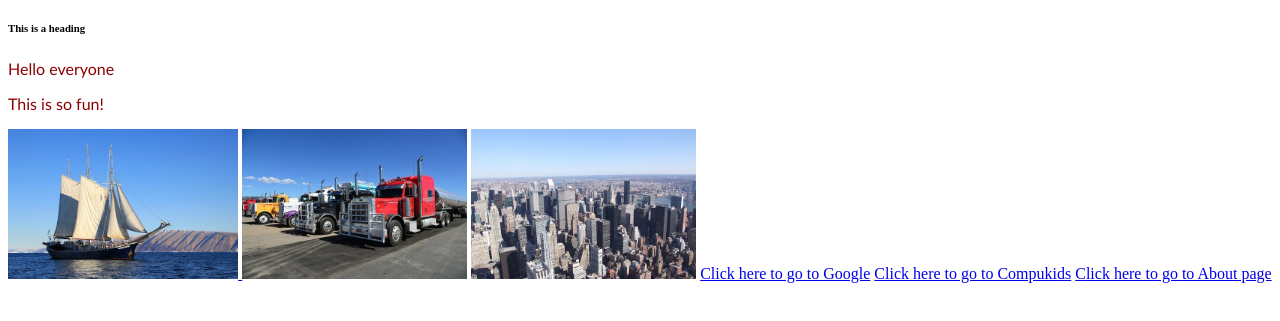
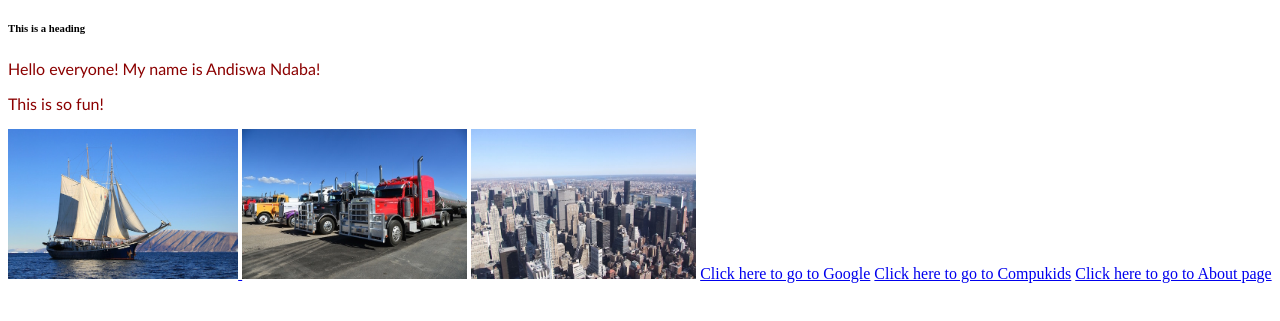
Before and after one commit to AndiswaNdaba99/My-e-commerce-store, a plain HTML site: page index.html in a window 1280 px wide. Shown: the part 251-572 px from the top of the page. Drawn offline with Linux system fonts and the light colour scheme.

Commit message:
Update index.html

```diff
--- a/index.html
+++ b/index.html
@@ -11,7 +11,7 @@
         <h4>This is a heading</h4>
         <h1>This is a heading</h1>
         <h6>This is a heading</h6>
-        <p>Hello everyone</p>
+        <p>Hello everyone! My name is Andiswa Ndaba!</p>
         <p>This is so fun!</p>
         <a href="boat.html"> <img src="images/boat.jpg" height ="150"/> </a>
         <img src="images/truck.jpg" height="150" />
```
